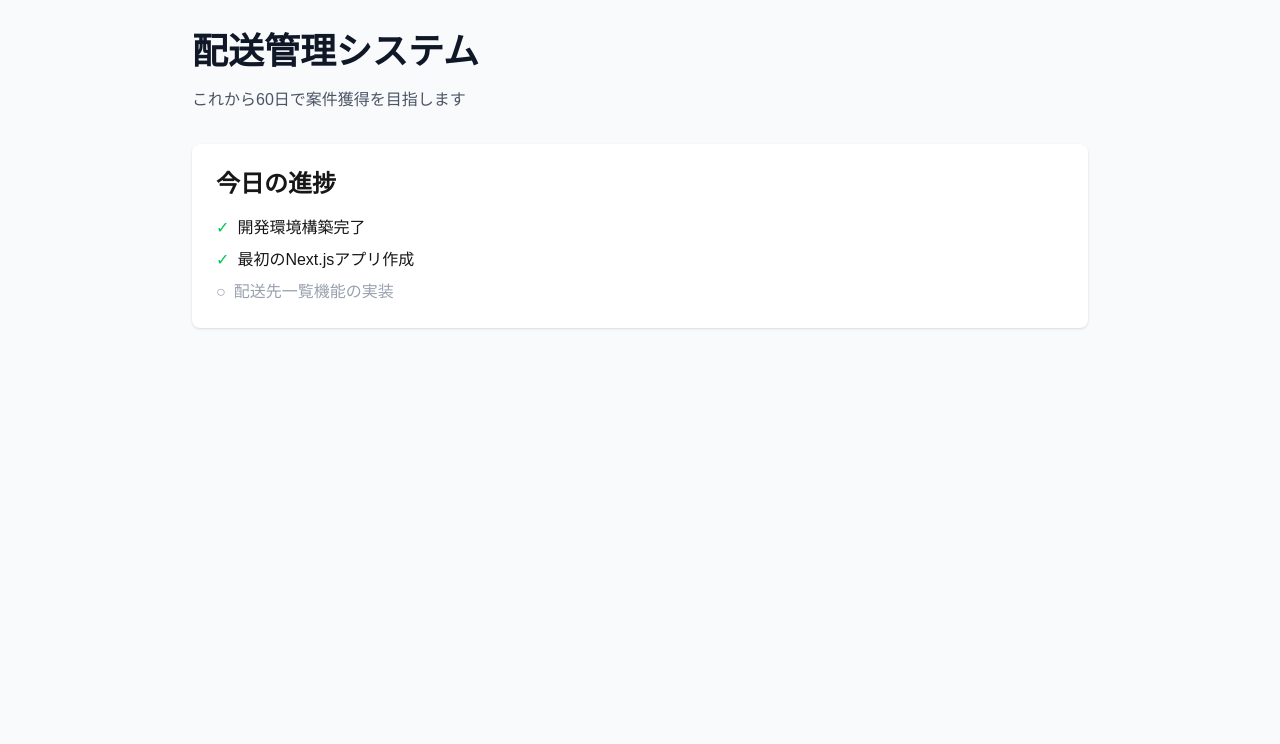
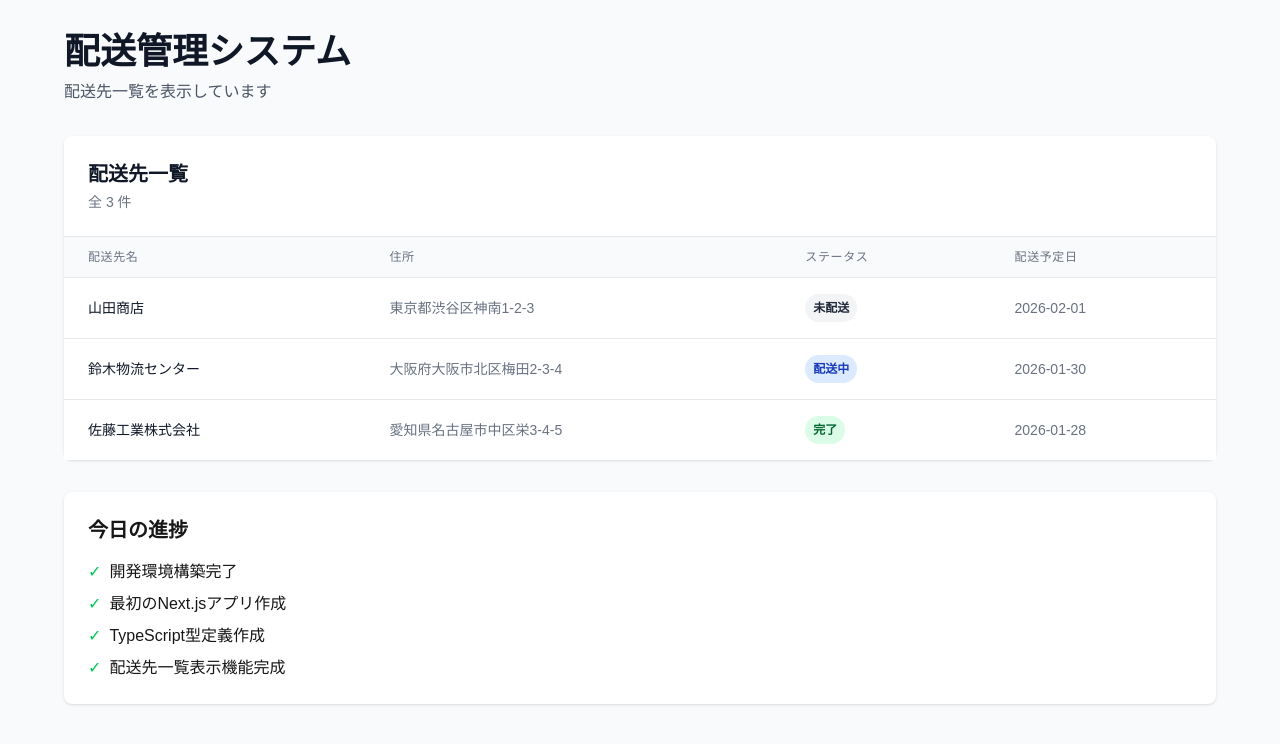
Before and after one commit to KaNaHiRi/delivery-app, a Next.js app: page / in a window 1280 px wide. Shown: the top 744 px of the page. Built offline with nearby package versions, Linux system fonts and the light colour scheme.

Commit message:
配送先一覧表示機能を追加

```diff
--- a/app/page.tsx
+++ b/app/page.tsx
@@ -1,16 +1,128 @@
+'use client';
+
+import { useState } from 'react';
+import { Delivery } from './types/delivery';
+
 export default function Home() {
+  // ダミーデータ（3件の配送先）
+  const [deliveries] = useState<Delivery[]>([
+    {
+      id: '1',
+      name: '山田商店',
+      address: '東京都渋谷区神南1-2-3',
+      status: 'pending',
+      deliveryDate: '2026-02-01'
+    },
+    {
+      id: '2',
+      name: '鈴木物流センター',
+      address: '大阪府大阪市北区梅田2-3-4',
+      status: 'in_transit',
+      deliveryDate: '2026-01-30'
+    },
+    {
+      id: '3',
+      name: '佐藤工業株式会社',
+      address: '愛知県名古屋市中区栄3-4-5',
+      status: 'completed',
+      deliveryDate: '2026-01-28'
+    }
+  ]);
+
+  // ステータスの日本語表示
+  const getStatusLabel = (status: Delivery['status']) => {
+    switch (status) {
+      case 'pending':
+        return '未配送';
+      case 'in_transit':
+        return '配送中';
+      case 'completed':
+        return '完了';
+    }
+  };
+
+  // ステータスの色
+  const getStatusColor = (status: Delivery['status']) => {
+    switch (status) {
+      case 'pending':
+        return 'bg-gray-100 text-gray-800';
+      case 'in_transit':
+        return 'bg-blue-100 text-blue-800';
+      case 'completed':
+        return 'bg-green-100 text-green-800';
+    }
+  };
+
   return (
     <div className="min-h-screen p-8 bg-gray-50">
-      <div className="max-w-4xl mx-auto">
-        <h1 className="text-4xl font-bold text-gray-900 mb-4">
+      <div className="max-w-6xl mx-auto">
+        <h1 className="text-4xl font-bold text-gray-900 mb-2">
           配送管理システム
         </h1>
         <p className="text-gray-600 mb-8">
-          これから60日で案件獲得を目指します
+          配送先一覧を表示しています
         </p>
 
-        <div className="bg-white p-6 rounded-lg shadow">
-          <h2 className="text-2xl font-semibold mb-4">今日の進捗</h2>
+        {/* 配送先一覧 */}
+        <div className="bg-white rounded-lg shadow">
+          <div className="p-6 border-b border-gray-200">
+            <h2 className="text-xl font-semibold text-gray-900">
+              配送先一覧
+            </h2>
+            <p className="text-sm text-gray-500 mt-1">
+              全 {deliveries.length} 件
+            </p>
+          </div>
+
+          <div className="overflow-x-auto">
+            <table className="w-full">
+              <thead className="bg-gray-50 border-b border-gray-200">
+                <tr>
+                  <th className="px-6 py-3 text-left text-xs font-medium text-gray-500 uppercase tracking-wider">
+                    配送先名
+                  </th>
+                  <th className="px-6 py-3 text-left text-xs font-medium text-gray-500 uppercase tracking-wider">
+                    住所
+                  </th>
+                  <th className="px-6 py-3 text-left text-xs font-medium text-gray-500 uppercase tracking-wider">
+                    ステータス
+                  </th>
+                  <th className="px-6 py-3 text-left text-xs font-medium text-gray-500 uppercase tracking-wider">
+                    配送予定日
+                  </th>
+                </tr>
+              </thead>
+              <tbody className="bg-white divide-y divide-gray-200">
+                {deliveries.map((delivery) => (
+                  <tr key={delivery.id} className="hover:bg-gray-50">
+                    <td className="px-6 py-4 whitespace-nowrap">
+                      <div className="text-sm font-medium text-gray-900">
+                        {delivery.name}
+                      </div>
+                    </td>
+                    <td className="px-6 py-4">
+                      <div className="text-sm text-gray-500">
+                        {delivery.address}
+                      </div>
+                    </td>
+                    <td className="px-6 py-4 whitespace-nowrap">
+                      <span className={`px-2 py-1 inline-flex text-xs leading-5 font-semibold rounded-full ${getStatusColor(delivery.status)}`}>
+                        {getStatusLabel(delivery.status)}
+                      </span>
+                    </td>
+                    <td className="px-6 py-4 whitespace-nowrap text-sm text-gray-500">
+                      {delivery.deliveryDate}
+                    </td>
+                  </tr>
+                ))}
+              </tbody>
+            </table>
+          </div>
+        </div>
+
+        {/* 進捗表示 */}
+        <div className="mt-8 bg-white p-6 rounded-lg shadow">
+          <h2 className="text-xl font-semibold mb-4">今日の進捗</h2>
           <ul className="space-y-2">
             <li className="flex items-center">
               <span className="text-green-500 mr-2">✓</span>
@@ -20,9 +132,13 @@ export default function Home() {
               <span className="text-green-500 mr-2">✓</span>
               最初のNext.jsアプリ作成
             </li>
-            <li className="flex items-center text-gray-400">
-              <span className="mr-2">○</span>
-              配送先一覧機能の実装
+            <li className="flex items-center">
+              <span className="text-green-500 mr-2">✓</span>
+              TypeScript型定義作成
+            </li>
+            <li className="flex items-center">
+              <span className="text-green-500 mr-2">✓</span>
+              配送先一覧表示機能完成
             </li>
           </ul>
         </div>
--- /dev/null
+++ b/app/types/delivery.ts
@@ -0,0 +1,27 @@
+/**
+ * 配送ステータスの型定義
+ * pending: 未配送
+ * in_transit: 配送中
+ * completed: 完了
+ */
+export type DeliveryStatus = 'pending' | 'in_transit' | 'completed';
+
+/**
+ * 配送先のデータ型
+ */
+export interface Delivery {
+  /** 配送先ID（一意の識別子） */
+  id: string;
+
+  /** 配送先名 */
+  name: string;
+
+  /** 配送先住所 */
+  address: string;
+
+  /** 配送ステータス */
+  status: DeliveryStatus;
+
+  /** 配送予定日（ISO 8601形式の文字列） */
+  deliveryDate: string;
+}
```
Also changed, not shown: app/learn/typescript-basics.ts (added).
